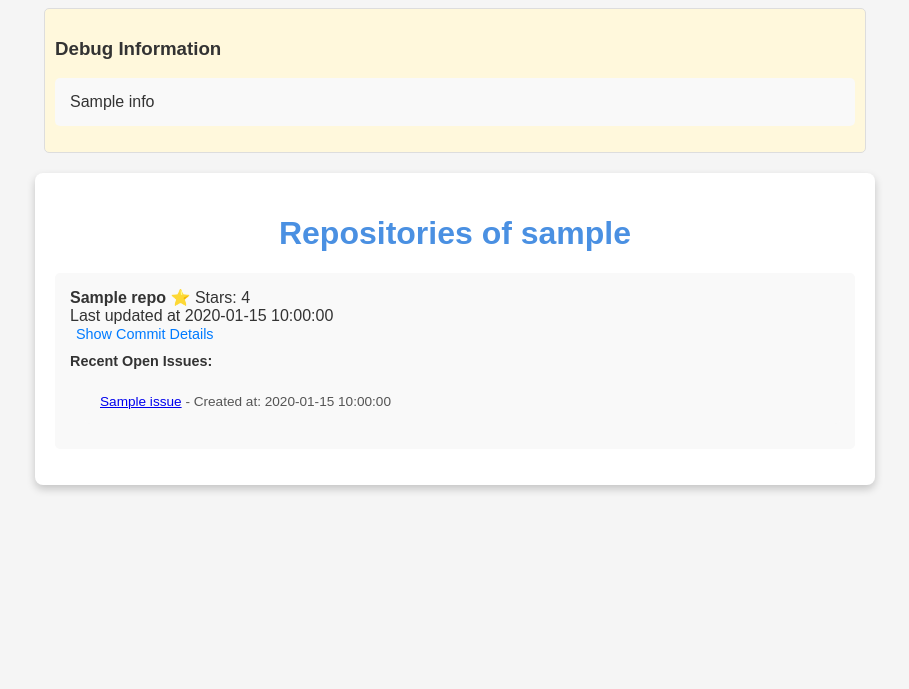
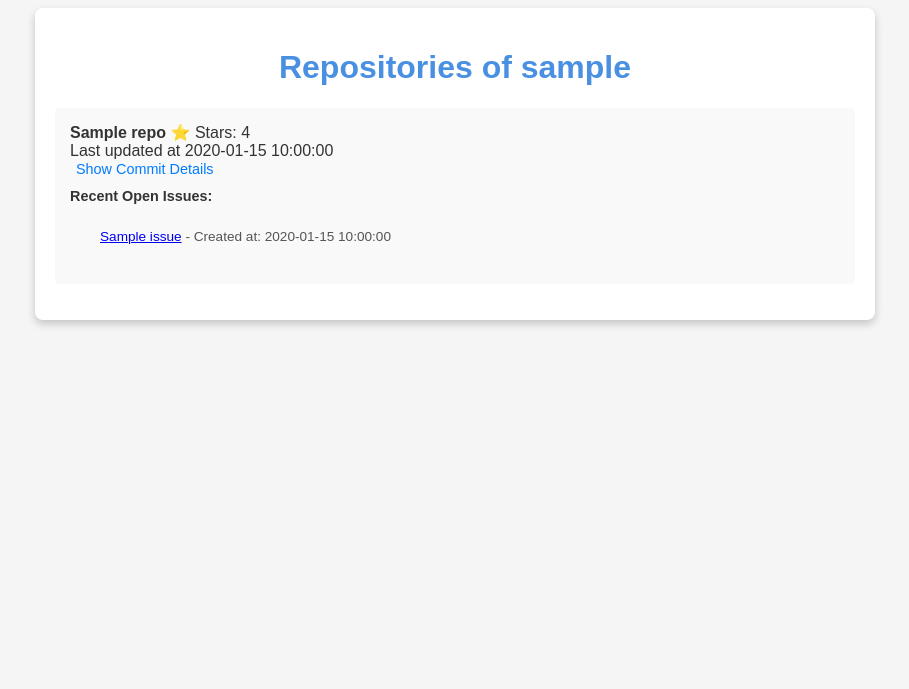
Before and after one commit to Polumm/cs824zs524-sse-app, a Flask app: template templates/repos.html in a window 1280 px wide. Shown: the top 689 px of the page, without its empty margins (185-1094 px from the left). Run offline with Flask 3, Linux system fonts and the light colour scheme; the template is opened without the code that fills it: most values are stand-ins (such as "Sample title", 1, 10 or a date in 2020).

Commit message:
feat: Implement GitHub API integration to display recent issues and last commit details.

```diff
--- a/app.py
+++ b/app.py
@@ -183,7 +183,6 @@ def repos():
     headers = {"Authorization": f"token {token}"} if token else {}
 
     response = requests.get(url, headers=headers)
-    debug_info = []  # Collect debug information
 
     if response.status_code == 200:
         repos = response.json()
@@ -199,25 +198,17 @@ def repos():
                 else None
             )
 
-            # Construct and debug issues URL
+            # Construct issues URL
             issues_url = (
                 f"https://api.github.com/repos/{username}/"
                 f"{repo['name']}/issues"
-            )
-            debug_info.append(
-                f"Fetching issues for {repo['name']} at {issues_url}"
             )
 
             issues_response = requests.get(issues_url, headers=headers)
             if issues_response.status_code == 200:
                 issues = issues_response.json()
-                debug_info.append(f"Issues for {repo['name']}: {len(issues)}")
             else:
                 issues = []
-                debug_info.append(
-                    f"Failed to fetch issues for {repo['name']}: "
-                    f"Status {issues_response.status_code}"
-                )
 
             # Limit to the 5 most recent issues
             recent_issues = [
@@ -244,15 +235,9 @@ def repos():
             "repos.html",
             repos=repo_data,
             username=username,
-            debug_info=debug_info,
         )
     else:
-        debug_info.append(
-            f"Failed to fetch repositories: " f"Status {response.status_code}"
-        )
-        return render_template(
-            "repos.html", repos=[], username=username, debug_info=debug_info
-        )
+        return render_template("repos.html", repos=[], username=username)
 
 
 if __name__ == "__main__":
--- a/templates/repos.html
+++ b/templates/repos.html
@@ -22,16 +22,6 @@
             box-shadow: 0 4px 8px rgba(0, 0, 0, 0.2);
         }
 
-        .debug-info {
-            background-color: #fff8dc;
-            color: #333;
-            padding: 10px;
-            border: 1px solid #ddd;
-            border-radius: 5px;
-            width: 80%;
-            max-width: 800px;
-            margin-bottom: 20px;
-        }
 
         h1 {
             text-align: center;
@@ -101,16 +91,6 @@
     </style>
 </head>
 <body>
-    <!-- Debug information -->
-    <div class="debug-info">
-        <h3>Debug Information</h3>
-        <ul>
-            {% for info in debug_info %}
-            <li>{{ info }}</li>
-            {% endfor %}
-        </ul>
-    </div>
-
     <div class="container">
         <h1>Repositories of {{ username }}</h1>
         <ul>
```
